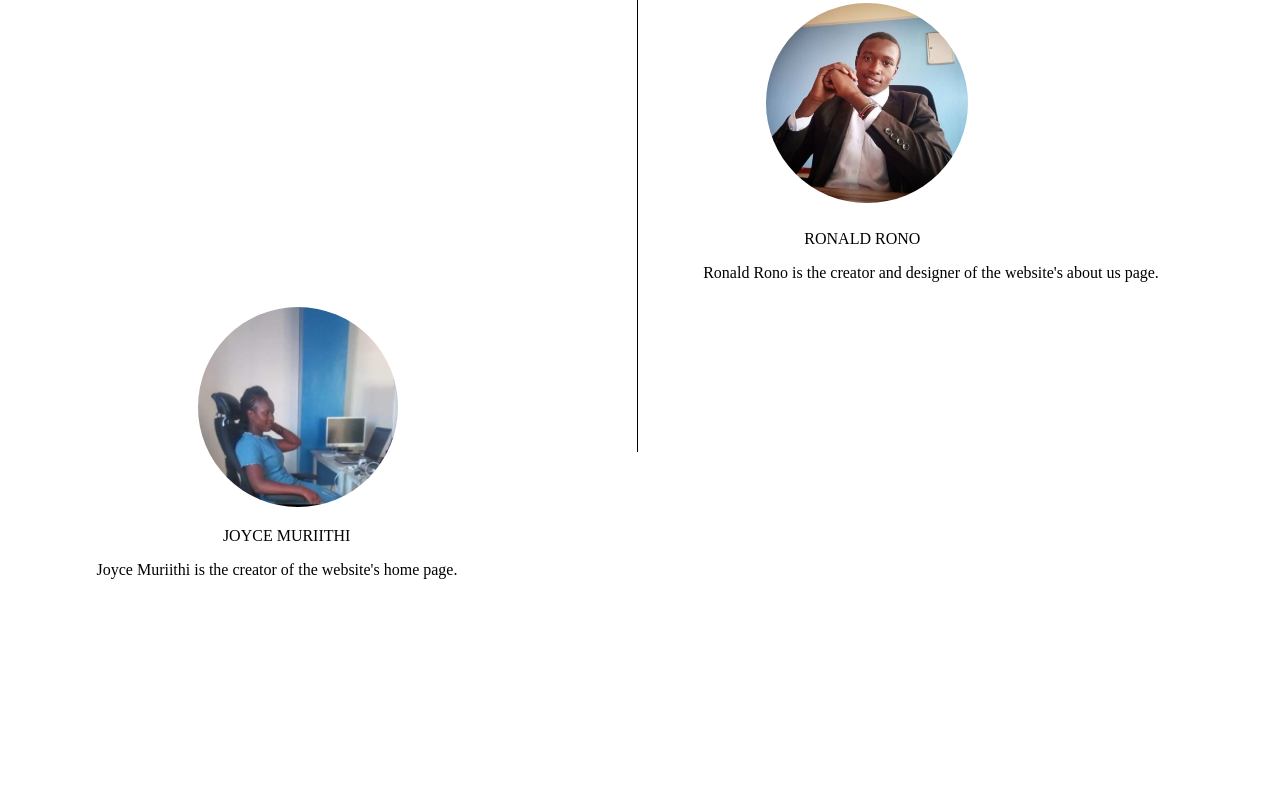
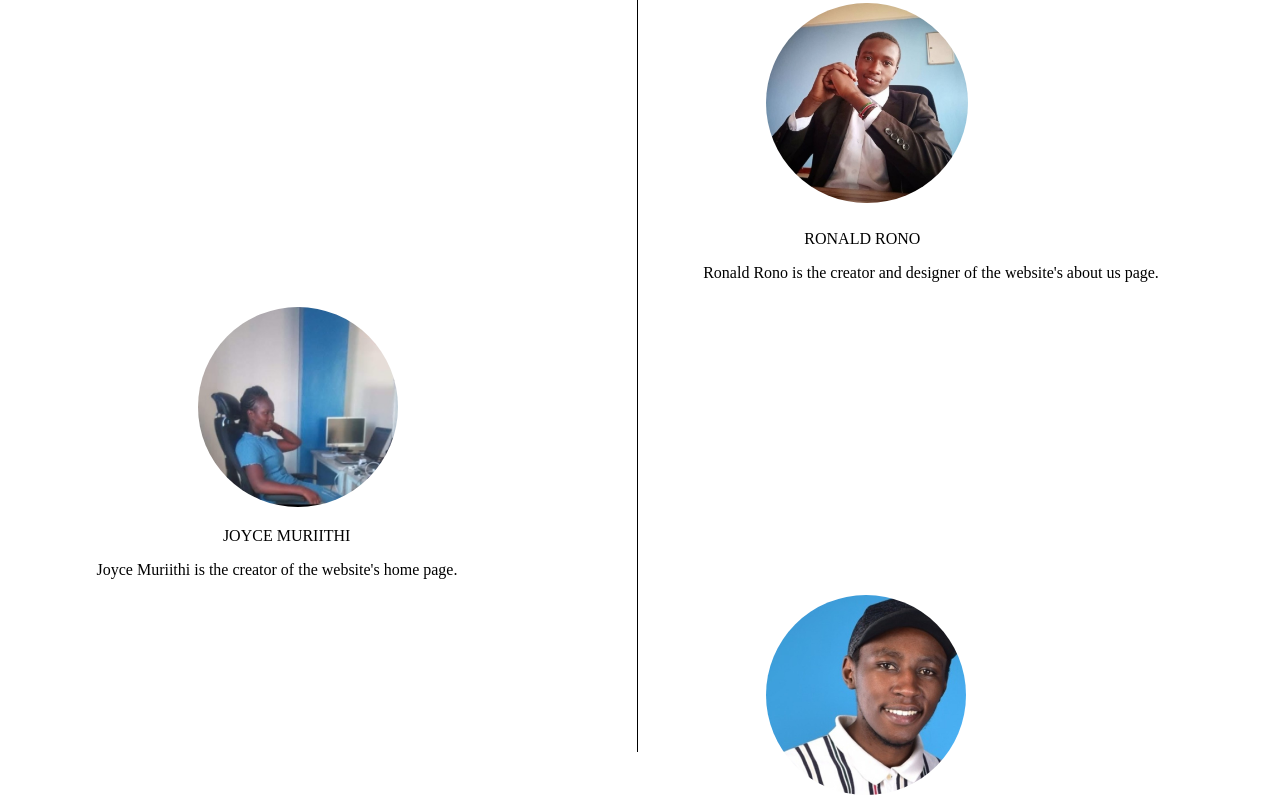
Before and after one commit to rotich1/prep_group_project, a plain HTML site: page aboutUs.html in a window 1280 px wide. Shown: the part 448-1255 px from the top of the page. Before the commit the page ends 1043 px from the top, so only its background shows below. Drawn offline with Linux system fonts and the light colour scheme.

Commit message:
add image

```diff
--- a/aboutUs.css
+++ b/aboutUs.css
@@ -31,7 +31,7 @@ li{
 }
 .Vertical{
     border-left: 1px solid black;
-    height:700px;
+    height:1000px;
     position: absolute;
     left: 50%;
     margin-left: -3px;
@@ -68,3 +68,9 @@ li{
     #muriithip{
         margin-left: 7%;
     }
+
+    #victor{
+        margin-left: 60%;
+        width: 200px;
+        border-radius: 50%;
+    }
--- a/aboutUs.html
+++ b/aboutUs.html
@@ -46,6 +46,10 @@
             <p id="muriithip">Joyce Muriithi is the creator of the website's home page.</p>
         </div>
 
+        <div>
+            <img src="Images/Screenshot_2021-04-27-12-22-52-49.jpg" id="victor" height="200px" alt="Victor Kibocha image">
+        </div>
+
 
 
 
```
